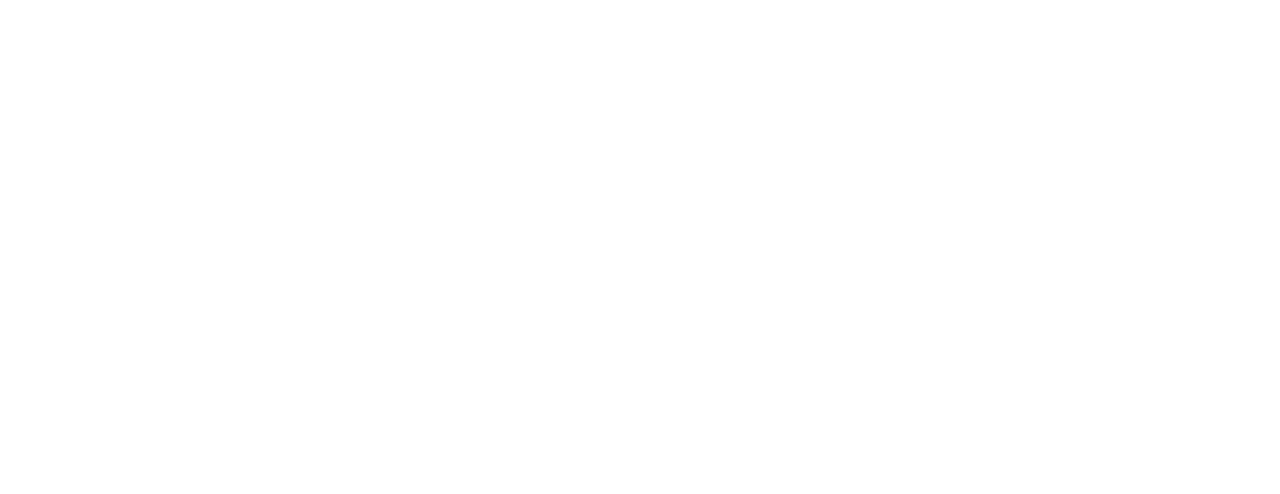
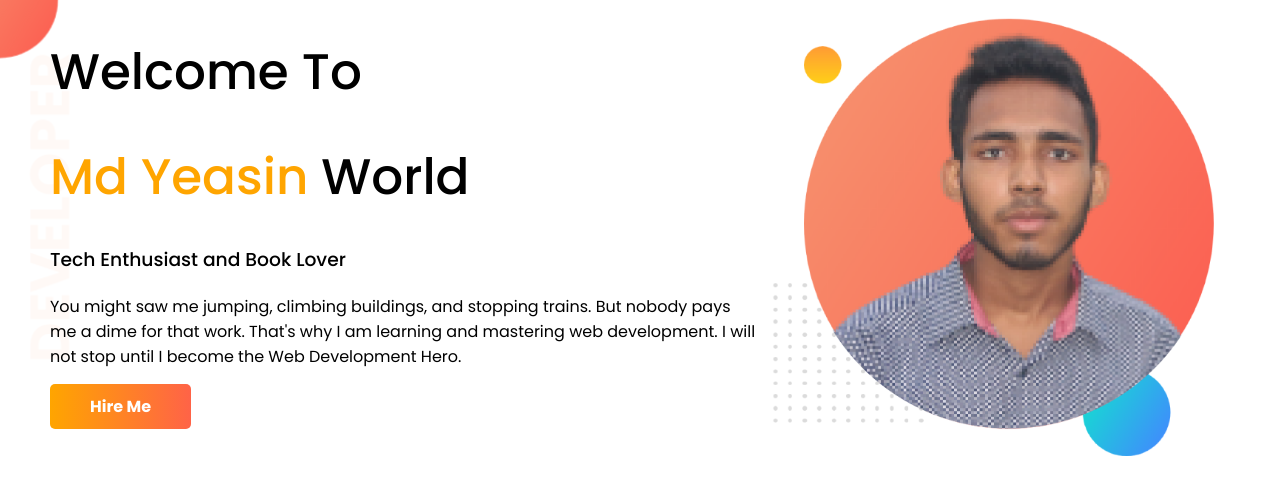
Before and after one commit to mdYeasin-cmd/developer_portfolio, a plain HTML site: page index.html in a window 1280 px wide. Drawn offline with Linux system fonts and the light colour scheme.

Commit message:
banner section design

```diff
--- a/css/style.css
+++ b/css/style.css
@@ -0,0 +1,73 @@
+/* Common CSS Start */
+*{
+    margin: 0;
+    padding: 0;
+    outline: 0;
+    box-sizing: border-box;
+}
+body{
+    font-family: 'Poppins', sans-serif;
+}
+ol, ul{
+    list-style-type: none;
+}
+a{
+    text-decoration: none;
+}
+.container{
+    width: 1180px;
+    margin: 0 auto;
+}
+.row{
+    display: flex;
+    flex-wrap: wrap;
+}
+/* //Common CSS End */
+
+/* Banner Section CSS Start */
+#banner{
+    background-image: url('../images/top-banner.png');
+    background-repeat: no-repeat;
+}
+#banner .row{
+    align-items: center;
+}
+#banner .banner_content{
+    width: 60%;
+}
+#banner .banner_content h1,
+#banner .banner_content h2,
+#banner .banner_content h3{
+    font-weight: 500;
+}
+#banner .banner_content h2{
+    font-size: 50px;
+}
+#banner .banner_content h1{
+    font-size: 50px;
+    margin: 30px 0;
+}
+#banner .banner_content h1 span{
+    color: orange;
+}
+#banner .banner_content h3{
+    margin-bottom: 20px;
+}
+#banner .banner_content a.hireMe_btn{
+    display: inline-block;
+    padding: 10px 40px;
+    background-image: linear-gradient(to right, orange, tomato);
+    color: #fff;
+    font-weight: 700;
+    border-radius: 5px;
+    margin-top: 15px;
+}
+#banner .banner_img{
+    width: 40%;
+}
+#banner .banner_img img{
+    width: 100%;
+    display: inline-block;
+    margin-top: 15px;
+}
+/* //Banner Section CSS End */
--- a/index.html
+++ b/index.html
@@ -5,9 +5,39 @@
     <meta http-equiv="X-UA-Compatible" content="IE=edge">
     <meta name="viewport" content="width=device-width, initial-scale=1.0">
     <title>Yeasin Portfolio</title>
+
+    <!-- Google Fonts Link CSS Start -->
+    <link rel="preconnect" href="https://fonts.googleapis.com">
+    <link rel="preconnect" href="https://fonts.gstatic.com" crossorigin>
+    <link href="https://fonts.googleapis.com/css2?family=Poppins:wght@400;500;700&display=swap" rel="stylesheet">
+    <!-- //Google Fonts Link CSS End -->
+
+    <!-- Main CSS Link Start -->
     <link rel="stylesheet" href="css/style.css">
+    <!-- //Main CSS Link End -->
 </head>
 <body>
 
+    <!-- Banner Section Start -->
+    <section id="banner">
+        <div class="container">
+            <div class="row">
+                <div class="banner_content">
+                    <h2>Welcome To</h2>
+                    <h1><span>Md Yeasin</span> World</h1>
+                    <h3>Tech Enthusiast and Book Lover</h3>
+                    <p>
+                        You might saw me jumping, climbing buildings, and stopping trains. But nobody pays me a dime for that work. That's why I am learning and mastering web development. I will not stop until I become the Web Development Hero.
+                    </p>
+                    <a class="hireMe_btn" href="#">Hire Me</a>
+                </div>
+                <div class="banner_img">
+                    <img src="images/yeasin_imge-01.png" alt="">
+                </div>
+            </div>
+        </div>
+    </section>
+    <!-- //Banner Section End -->
+
 </body>
 </html>
```
